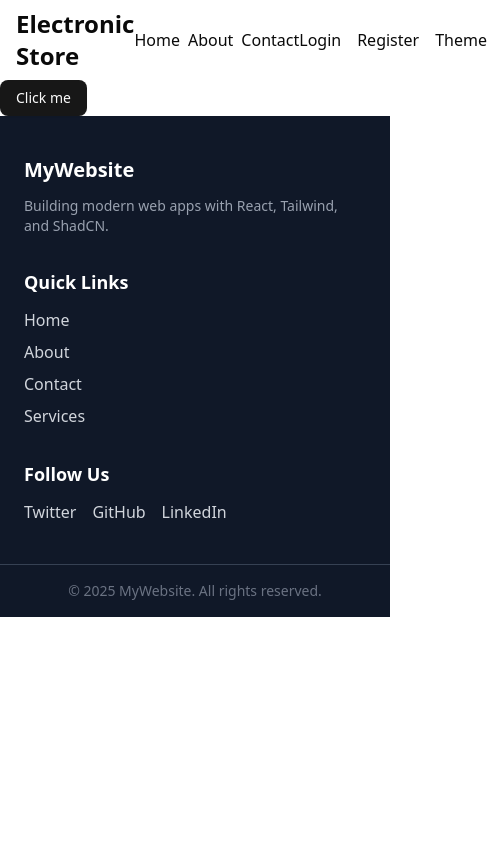
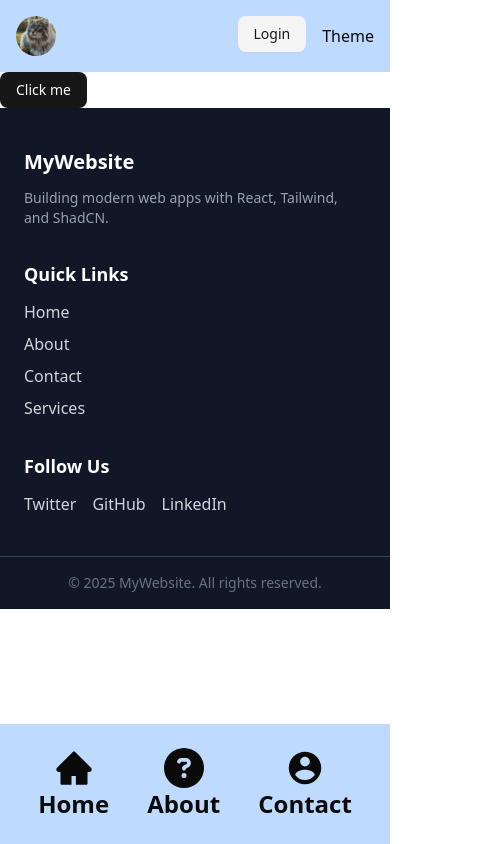
Before and after one commit to ChanVimean/Electronic-Friday, a React (Vite) app: page / in a window 390 px wide. Shown: the whole page, 487 px wide, since content can reach past the window. Built offline with nearby package versions, Linux system fonts and the light colour scheme.

Commit message:
add bottombar & navbar

```diff
--- a/src/App.jsx
+++ b/src/App.jsx
@@ -5,12 +5,14 @@ import NavBar from "./components/NavBar";
 import Home from "./page/Home";
 import About from "./page/About";
 import Contact from "./page/Contact";
+import BottomBar from "./components/BottomBar";
 
 const App = () => {
   return (
     <>
       <nav>
         <NavBar />
+        <BottomBar />
       </nav>
 
       <main>
--- /dev/null
+++ b/src/components/BottomBar.jsx
@@ -0,0 +1,27 @@
+import { AiFillHome } from "react-icons/ai";
+import { FaCircleQuestion } from "react-icons/fa6";
+import { IoMdContact } from "react-icons/io";
+import { Link } from "react-router-dom";
+
+const BottomBar = () => {
+  return (
+    <div className="absolute flex lg:hidden justify-evenly bottom-0 bg-blue-200 w-full py-6 text-2xl font-semibold">
+      <div className="flex flex-col items-center">
+        <AiFillHome size={40} />
+        <Link to="/">Home</Link>
+      </div>
+
+      <div className="flex flex-col items-center">
+        <FaCircleQuestion size={40} />
+        <Link to="/about">About</Link>
+      </div>
+
+      <div className="flex flex-col items-center">
+        <IoMdContact size={40} />
+        <Link to="/">Contact</Link>
+      </div>
+    </div>
+  );
+};
+
+export default BottomBar;
--- a/src/components/NavBar.jsx
+++ b/src/components/NavBar.jsx
@@ -5,35 +5,35 @@ import {
   NavigationMenuList,
 } from "./ui/navigation-menu";
 import { Link } from "react-router-dom";
+import { Button } from "./ui/button";
 
 const NavBar = () => {
   return (
-    <nav className="flex justify-between">
+    <nav className="w-full bg-blue-200">
+      <div className="max-w-7xl mx-auto p-4 flex justify-between">
         <div className="flex gap-4 items-center text-2xl font-semibold">
           <img
             src="logo.webp"
             alt="Logo"
-          className="rounded-full w-20 h-20 overflow-hidden object-cover"
+            className="rounded-full w-10 h-10 overflow-hidden object-cover"
           />
-        <h1>Electronic Store</h1>
+          <h1 className="hidden md:block">Electronic Store</h1>
         </div>
 
-      <NavigationMenu>
+        <NavigationMenu className="hidden lg:block">
           <NavigationMenuList>
-          <NavigationMenuItem className="space-x-2">
+            <NavigationMenuItem className="space-x-6 text-lg font-semibold">
               <Link to="/">Home</Link>
-
               <Link to="/about">About</Link>
-
               <Link to="/contact">Contact</Link>
             </NavigationMenuItem>
           </NavigationMenuList>
         </NavigationMenu>
 
-      <div className="flex space-x-4">
-        <button type="button">Login</button>
-        <button type="button">Register</button>
+        <aside className="flex space-x-4">
+          <Button variant="secondary" className="cursor-pointer">Login</Button>
           <button>Theme</button>
+        </aside>
       </div>
     </nav>
   );
```
Lines whose indentation alone changed are shown as unchanged.
